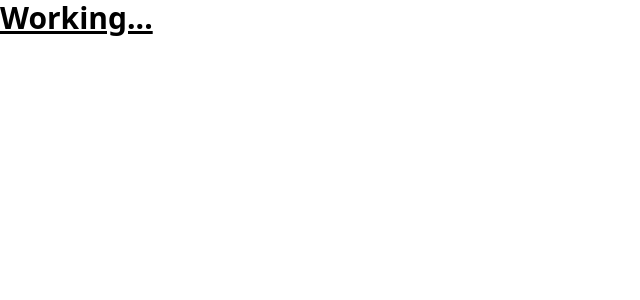
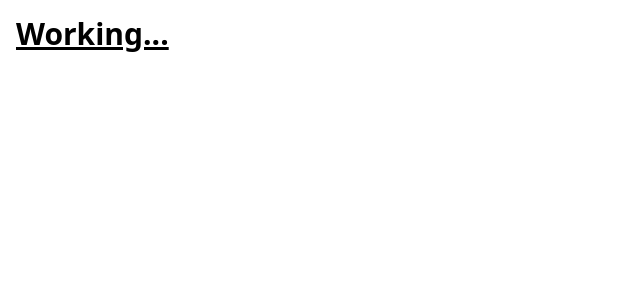
Before and after one commit to matiasbacelar98/rick-and-morty-graphql-experiment, a React (Vite) app: page / in a window 1280 px wide. Shown: the top 300 px of the page, without its empty margins (0-640 px from the left). Built offline with nearby package versions, Linux system fonts and the light colour scheme.

Commit message:
Container component

```diff
--- a/src/App.tsx
+++ b/src/App.tsx
@@ -1,12 +1,16 @@
 import { ApolloProvider } from '@apollo/client';
 import { ThemeProvider } from './context';
 import client from './config';
+
+import { Container } from './components';
 
 export default function App() {
   return (
     <ApolloProvider client={client}>
       <ThemeProvider>
-        <h1 className='text-3xl font-bold underline'>Working...</h1>
+        <Container>
+          <h1 className='text-3xl font-bold underline'>Working...</h1>
+        </Container>
       </ThemeProvider>
     </ApolloProvider>
   );
--- a/src/components/Container.tsx
+++ b/src/components/Container.tsx
@@ -1,3 +1,5 @@
-export default function Container() {
-  return 'Container';
+import React from 'react';
+
+export default function Container({ children }: React.PropsWithChildren) {
+  return <div className='container mx-auto p-4'>{children}</div>;
 }
```
